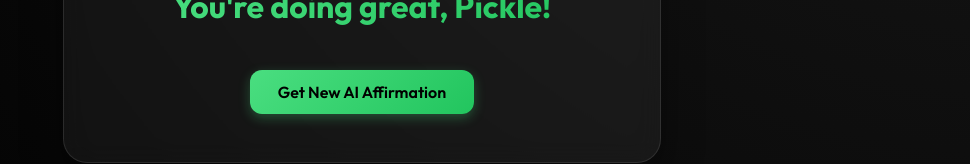
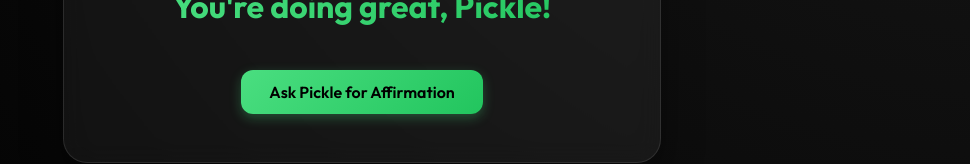
Before and after one commit to jeremyglasser/pickle-affirmation, a Vue app: page / in a window 1280 px wide. Shown: the part 584-748 px from the top of the page, without its empty margins (310-1280 px from the left). Built offline with nearby package versions, Linux system fonts and the light colour scheme; no server answers; what aws-amplify would draw is missing.

Commit message:
Hide errors from user on frontend and change button text.

```diff
--- a/src/components/PickleComponent.vue
+++ b/src/components/PickleComponent.vue
@@ -24,7 +24,6 @@ async function changeAffirmation() {
       <div class="image-wrapper">
         <img src="/pickle.png" alt="Pickle" class="pickle-image" />
       </div>
-      <div v-if="error" class="error-message">{{ error.message }}</div>
       <h1 class="affirmation-text">
         <span v-if="loading" class="pulse">Thinking...</span>
         <span v-else>{{ affirmation }}</span>
@@ -34,7 +33,7 @@ async function changeAffirmation() {
         class="primary-button"
         :disabled="loading"
       >
-        {{ loading ? 'Generating...' : 'Get New AI Affirmation' }}
+        {{ loading ? 'Generating...' : 'Ask Pickle for Affirmation' }}
       </button>
     </div>
   </div>
--- a/src/composables/useGemini.ts
+++ b/src/composables/useGemini.ts
@@ -50,9 +50,6 @@ export function useGemini() {
       const message = err instanceof Error ? err : new Error(String(err));
       console.error("Gemini Request Failed. Using fallback affirmation.", message);
 
-      // Set error state so the UI can at least know something happened
-      error.value = message;
-
       // Select a random fallback
       const fallback = CANNED_AFFIRMATIONS[Math.floor(Math.random() * CANNED_AFFIRMATIONS.length)];
       result.value = fallback;
```
